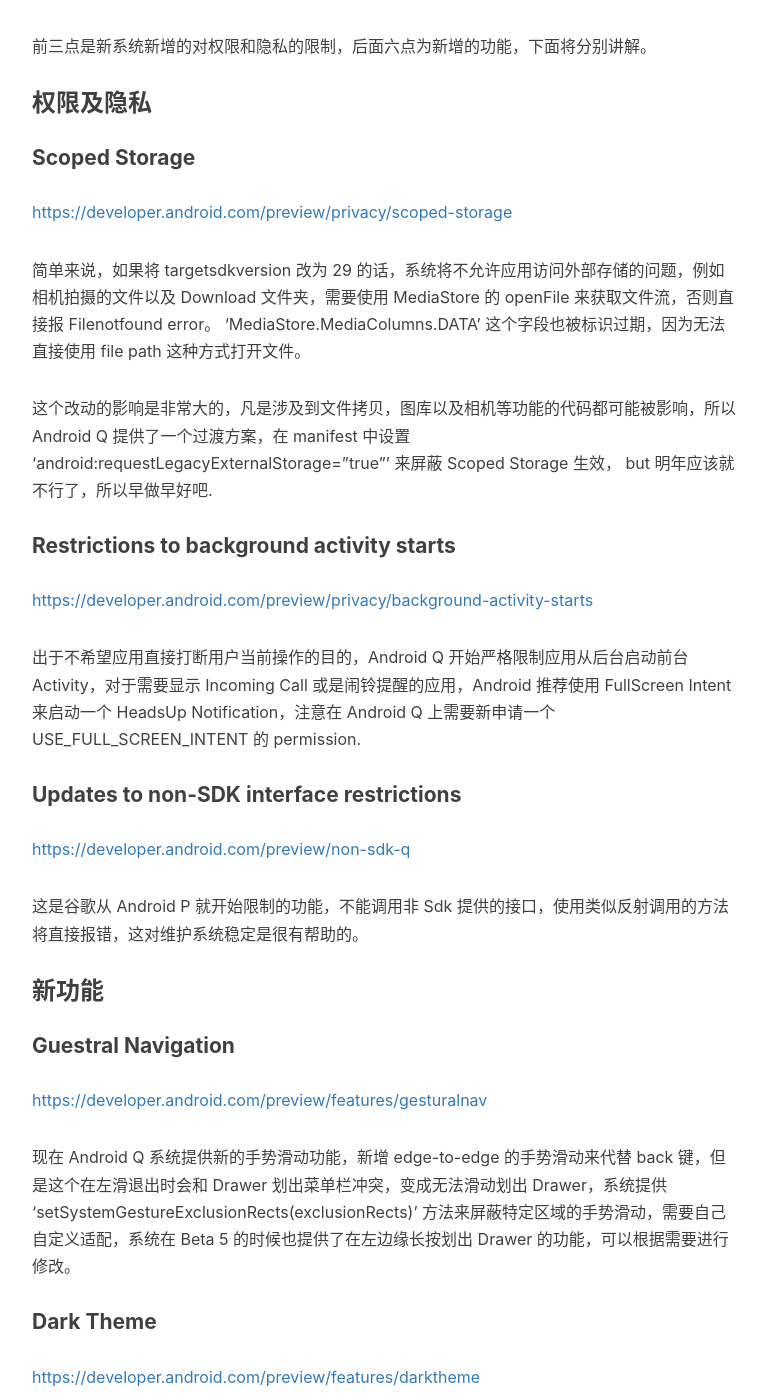
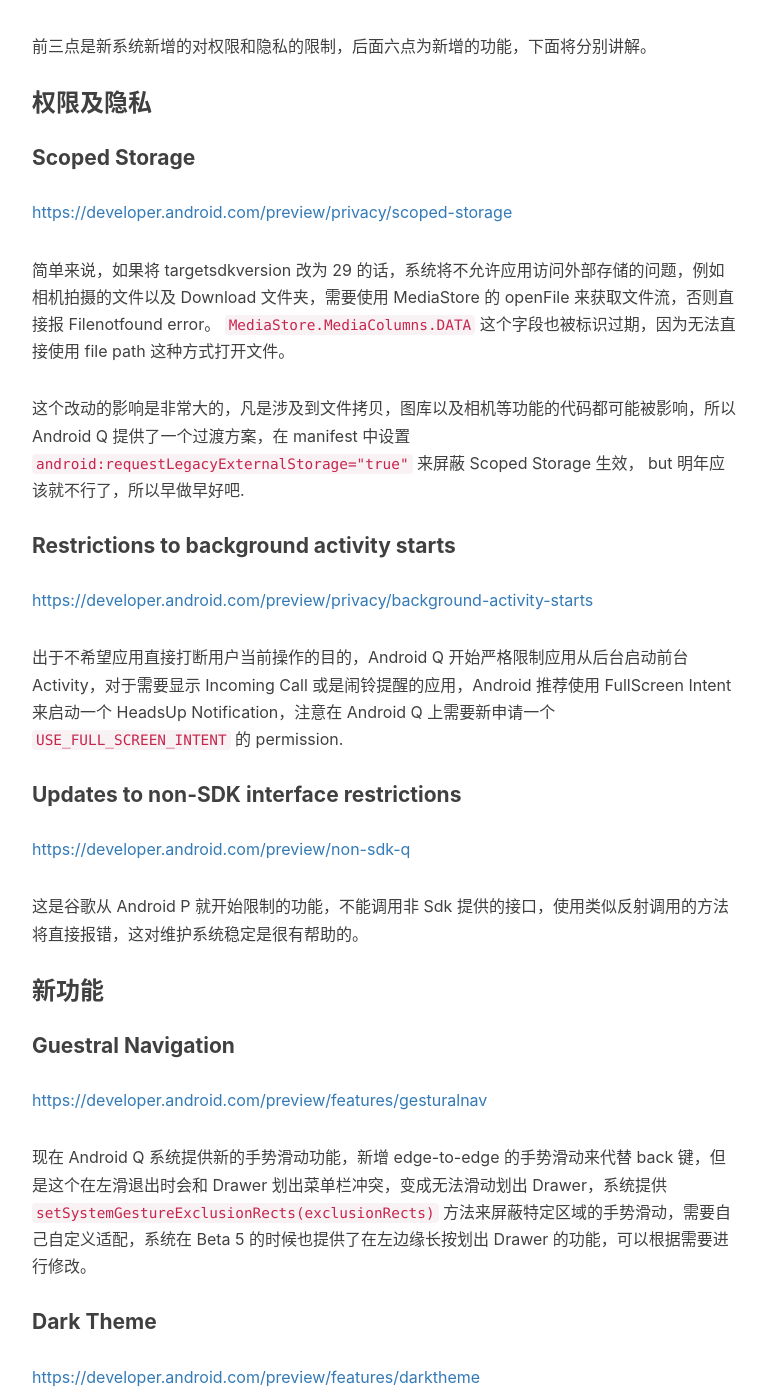
Before and after one commit to Rogero0o/rogero0o.github.io, a Jekyll site: the page built from _posts/2019-07-24-Android-Q-Impact.md, in a window 1280 px wide and 1400 px high, scrolled down 981 px. Shown: the whole window, without its empty margins (233-1000 px from the left). Built offline with Jekyll 4.4.1, drawn with Linux system fonts in a browser that asks for light colours; nearby versions of some CDN libraries; comment, search, counter and statistics services are not loaded.

Commit message:
update file

```diff
--- a/_posts/2019-07-24-Android-Q-Impact.md
+++ b/_posts/2019-07-24-Android-Q-Impact.md
@@ -33,15 +33,15 @@
 
 [https://developer.android.com/preview/privacy/scoped-storage](https://developer.android.com/preview/privacy/scoped-storage)
 
-简单来说，如果将 targetsdkversion 改为 29 的话，系统将不允许应用访问外部存储的问题，例如相机拍摄的文件以及 Download 文件夹，需要使用 MediaStore 的 openFile 来获取文件流，否则直接报 Filenotfound error。 'MediaStore.MediaColumns.DATA' 这个字段也被标识过期，因为无法直接使用 file path 这种方式打开文件。
+简单来说，如果将 targetsdkversion 改为 29 的话，系统将不允许应用访问外部存储的问题，例如相机拍摄的文件以及 Download 文件夹，需要使用 MediaStore 的 openFile 来获取文件流，否则直接报 Filenotfound error。 `MediaStore.MediaColumns.DATA` 这个字段也被标识过期，因为无法直接使用 file path 这种方式打开文件。
 
-这个改动的影响是非常大的，凡是涉及到文件拷贝，图库以及相机等功能的代码都可能被影响，所以 Android Q 提供了一个过渡方案，在 manifest 中设置 ‘android:requestLegacyExternalStorage="true"’ 来屏蔽 Scoped Storage 生效， but 明年应该就不行了，所以早做早好吧.
+这个改动的影响是非常大的，凡是涉及到文件拷贝，图库以及相机等功能的代码都可能被影响，所以 Android Q 提供了一个过渡方案，在 manifest 中设置 `android:requestLegacyExternalStorage="true"` 来屏蔽 Scoped Storage 生效， but 明年应该就不行了，所以早做早好吧.
 
 #### Restrictions to background activity starts
 
 [https://developer.android.com/preview/privacy/background-activity-starts](https://developer.android.com/preview/privacy/background-activity-starts)
 
-出于不希望应用直接打断用户当前操作的目的，Android Q 开始严格限制应用从后台启动前台 Activity，对于需要显示 Incoming Call 或是闹铃提醒的应用，Android 推荐使用 FullScreen Intent 来启动一个 HeadsUp Notification，注意在 Android Q 上需要新申请一个 USE_FULL_SCREEN_INTENT 的 permission.
+出于不希望应用直接打断用户当前操作的目的，Android Q 开始严格限制应用从后台启动前台 Activity，对于需要显示 Incoming Call 或是闹铃提醒的应用，Android 推荐使用 FullScreen Intent 来启动一个 HeadsUp Notification，注意在 Android Q 上需要新申请一个 `USE_FULL_SCREEN_INTENT` 的 permission.
 
 #### Updates to non-SDK interface restrictions
 
@@ -56,7 +56,7 @@
 
 [https://developer.android.com/preview/features/gesturalnav](https://developer.android.com/preview/features/gesturalnav)
 
-现在 Android Q 系统提供新的手势滑动功能，新增 edge-to-edge 的手势滑动来代替 back 键，但是这个在左滑退出时会和 Drawer 划出菜单栏冲突，变成无法滑动划出 Drawer，系统提供 'setSystemGestureExclusionRects(exclusionRects)' 方法来屏蔽特定区域的手势滑动，需要自己自定义适配，系统在 Beta 5 的时候也提供了在左边缘长按划出 Drawer 的功能，可以根据需要进行修改。
+现在 Android Q 系统提供新的手势滑动功能，新增 edge-to-edge 的手势滑动来代替 back 键，但是这个在左滑退出时会和 Drawer 划出菜单栏冲突，变成无法滑动划出 Drawer，系统提供 `setSystemGestureExclusionRects(exclusionRects)` 方法来屏蔽特定区域的手势滑动，需要自己自定义适配，系统在 Beta 5 的时候也提供了在左边缘长按划出 Drawer 的功能，可以根据需要进行修改。
 
 #### Dark Theme
 
```
